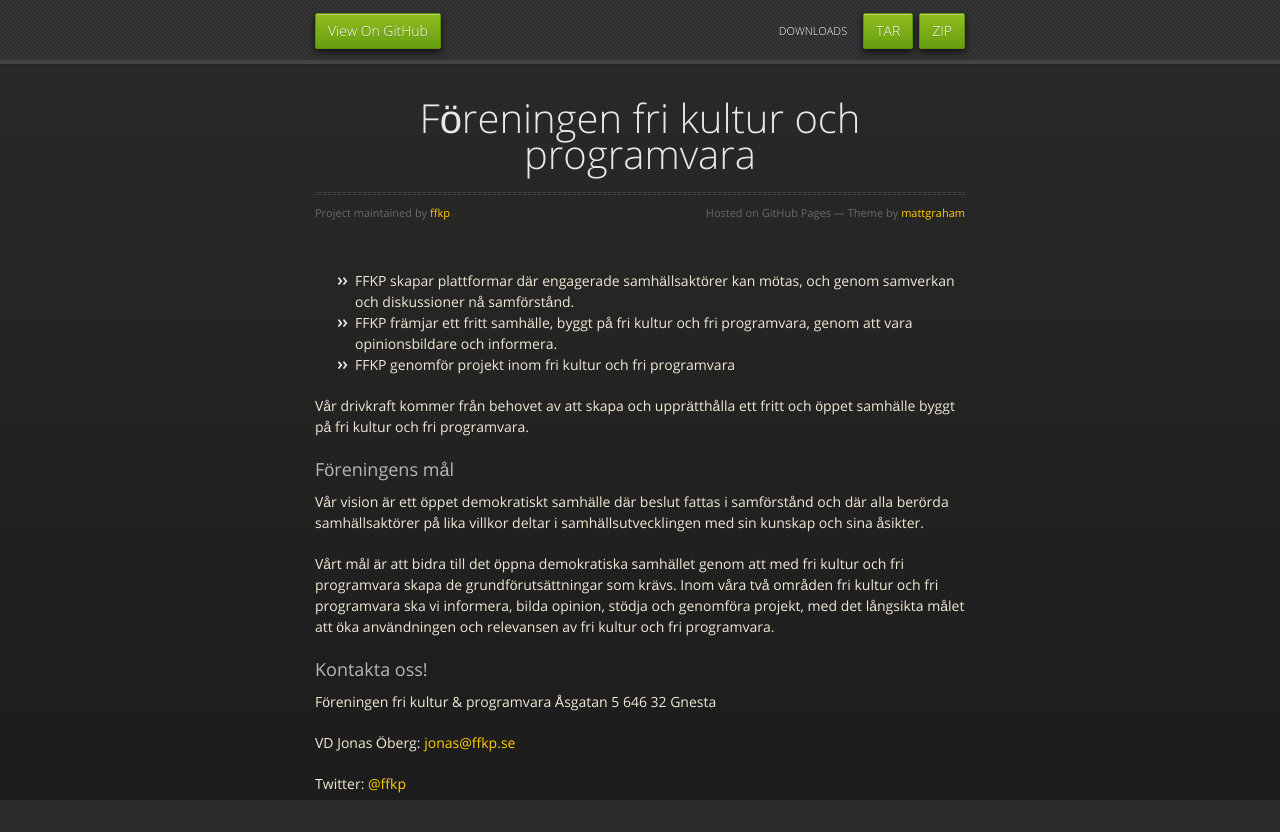
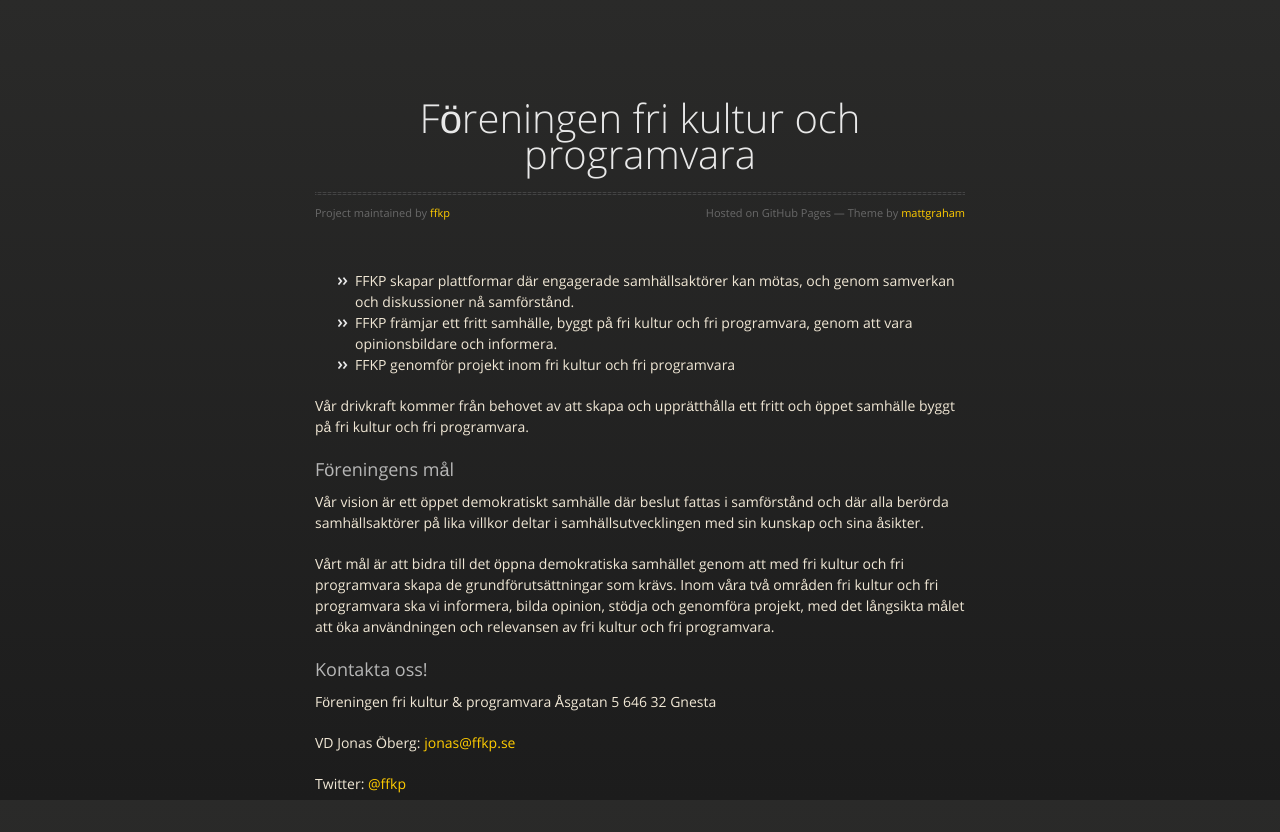
Before and after one commit to ffkp/web, a plain HTML site: page index.html in a window 1280 px wide. Drawn offline with nearby package versions, Linux system fonts and the light colour scheme.

Commit message:
Updated domain name and removed header

```diff
--- a/index.html
+++ b/index.html
@@ -18,15 +18,6 @@
 
   </head>
   <body>
-      <div id="header">
-        <nav>
-          <li class="fork"><a href="https://github.com/ffkp/web">View On GitHub</a></li>
-          <li class="downloads"><a href="https://github.com/ffkp/web/zipball/master">ZIP</a></li>
-          <li class="downloads"><a href="https://github.com/ffkp/web/tarball/master">TAR</a></li>
-          <li class="title">DOWNLOADS</li>
-        </nav>
-      </div><!-- end header -->
-
     <div class="wrapper">
 
       <section>
```
Also changed, not shown: 1 other file.
